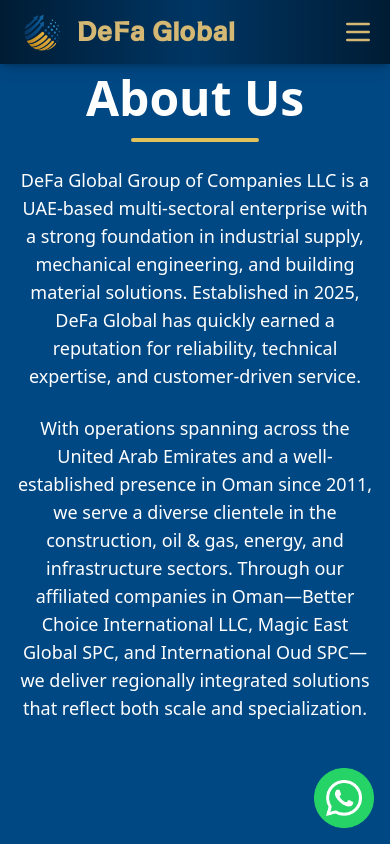
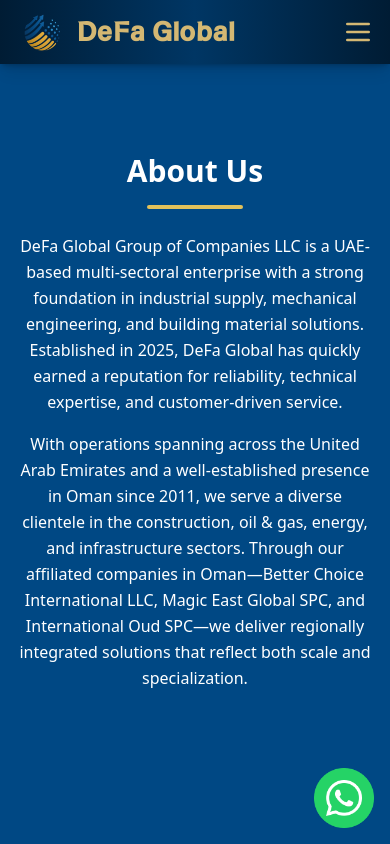
Before and after one commit to krish-1604/defa-global, a Next.js app: page /about in a window 390 px wide. Shown: the top 844 px of the page. Built offline with nearby package versions, Linux system fonts and the light colour scheme.

Commit message:
fix: about us page image

```diff
--- a/app/about/page.jsx
+++ b/app/about/page.jsx
@@ -1,48 +1,59 @@
-import Image from 'next/image';
-import WhoWeAre from './who';
-import WhatWeDo from './what';
-import Vision_Mission from '../home/vision_and_mission';
-import CoreValuesPage from './core';
-import WhyChooseUs from './why';
-import Footer from '../home/footer';
-
+import Image from "next/image";
+import WhoWeAre from "./who";
+import WhatWeDo from "./what";
+import Vision_Mission from "../home/vision_and_mission";
+import CoreValuesPage from "./core";
+import WhyChooseUs from "./why";
 
 export default function AboutPage() {
   return (
     <div className="bg-darkblue">
-    <section className="min-h-screen  flex items-center justify-center px-4 py-16">
-      <div className="max-w-7xl w-full flex flex-col lg:flex-row items-center justify-between gap-12">
+      <section className="min-h-screen flex items-center justify-center">
+        <div className="max-w-full w-full h-auto md:h-screen flex flex-col md:flex-row items-stretch">
           {/* Left: Text Content */}
-        <div className="flex-1 flex flex-col items-center lg:items-start text-center lg:text-left">
-          <h1 className="text-5xl md:text-6xl font-extrabold text-white mb-4 mx-auto">About Us</h1>
-          <div className="h-1 w-32 bg-[#e2c15a] rounded-full mb-6 mx-auto" />
-          <p className="text-center text-white text-lg md:text-xl mb-6 max-w-2xl">
-            DeFa Global Group of Companies LLC is a UAE-based multi-sectoral enterprise with a strong foundation in industrial supply, mechanical engineering, and building material solutions. Established in 2025, DeFa Global has quickly earned a reputation for reliability, technical expertise, and customer-driven service.
+          <div className="flex-1 flex flex-col items-center text-center px-4 sm:px-8 md:px-12 lg:px-16 py-8 sm:py-12 md:py-16 justify-center">
+            <h1 className="text-3xl sm:text-4xl md:text-5xl lg:text-6xl font-extrabold text-white mb-4">
+              About Us
+            </h1>
+            <div className="h-1 w-24 sm:w-32 bg-[#e2c15a] rounded-full mb-6" />
+            <p className="text-white text-base sm:text-lg md:text-xl mb-4 sm:mb-6 max-w-2xl leading-relaxed">
+              DeFa Global Group of Companies LLC is a UAE-based multi-sectoral
+              enterprise with a strong foundation in industrial supply,
+              mechanical engineering, and building material solutions.
+              Established in 2025, DeFa Global has quickly earned a reputation
+              for reliability, technical expertise, and customer-driven service.
             </p>
-          <p className="text-center text-white text-lg md:text-xl max-w-2xl">
-            With operations spanning across the United Arab Emirates and a well-established presence in Oman since 2011, we serve a diverse clientele in the construction, oil & gas, energy, and infrastructure sectors. Through our affiliated companies in Oman—Better Choice International LLC, Magic East Global SPC, and International Oud SPC—we deliver regionally integrated solutions that reflect both scale and specialization.
+            <p className="text-white text-base sm:text-lg md:text-xl max-w-2xl leading-relaxed">
+              With operations spanning across the United Arab Emirates and a
+              well-established presence in Oman since 2011, we serve a diverse
+              clientele in the construction, oil & gas, energy, and
+              infrastructure sectors. Through our affiliated companies in
+              Oman—Better Choice International LLC, Magic East Global SPC, and
+              International Oud SPC—we deliver regionally integrated solutions
+              that reflect both scale and specialization.
             </p>
           </div>
-        {/* Right: Image */}
-        <div className="flex-1 flex justify-center lg:justify-end">
-          {/* <div className="w-[420px] h-[420px] rounded-full overflow-hidden shadow-xl border-4 border-[#004884] bg-white/10">
+
+          {/* Right: Image - Hidden on mobile, visible from md and up */}
+          <div className="hidden md:flex flex-1 relative h-full min-h-screen overflow-hidden">
             <Image
-              src=""
-              alt="DeFa Global Team"
-              width={840}
-              height={840}
-              className="object-cover w-full h-full"
+              src="/images/about/about.png"
+              alt="DeFa Global Professional Team"
+              fill
+              className="object-cover object-left"
+              style={{
+                clipPath: "ellipse(100% 75% at 100% 50%)",
+              }}
               priority
             />
-          </div> */}
           </div>
         </div>
       </section>
-    <WhoWeAre/>
-    <WhatWeDo/>
-    <Vision_Mission/>
-    <CoreValuesPage/>
-    <WhyChooseUs/>
+      <WhoWeAre />
+      <WhatWeDo />
+      <Vision_Mission />
+      <CoreValuesPage />
+      <WhyChooseUs />
     </div>
   );
 }
```
Lines whose indentation alone changed are shown as unchanged.
